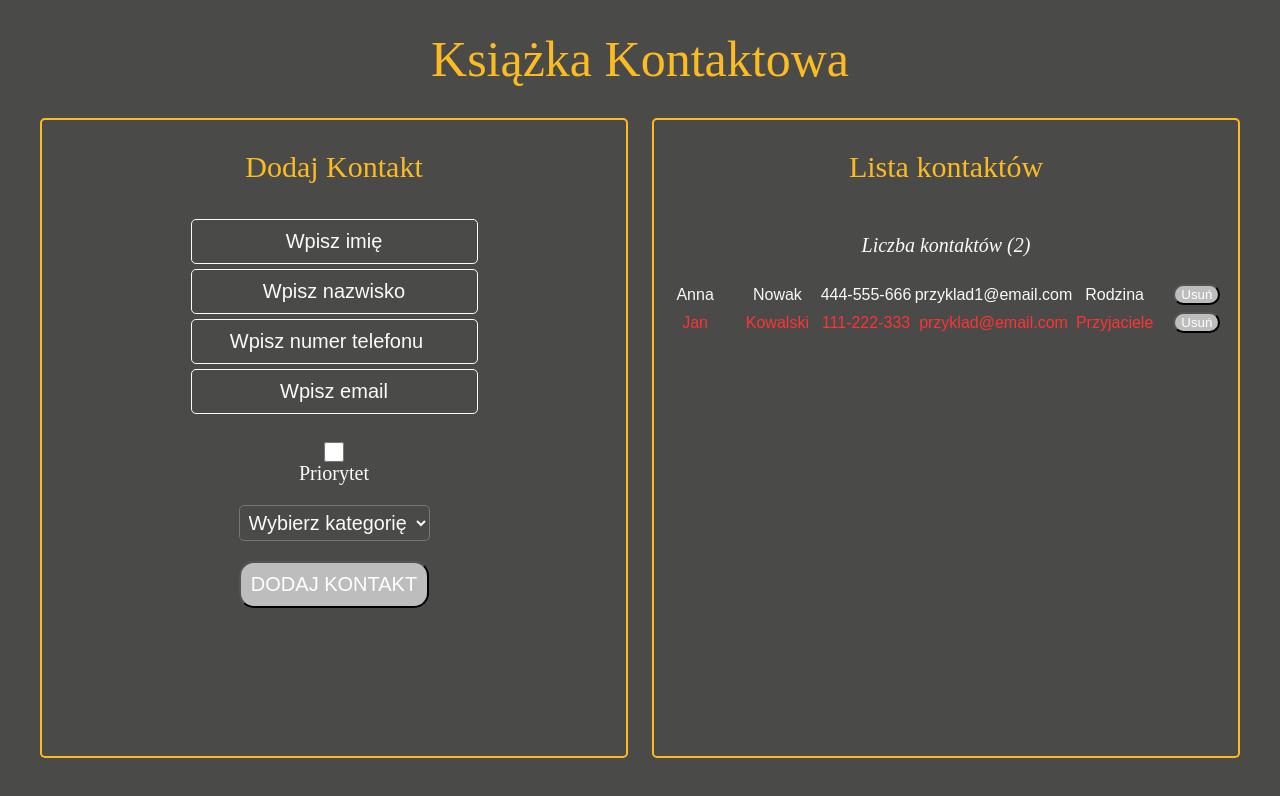
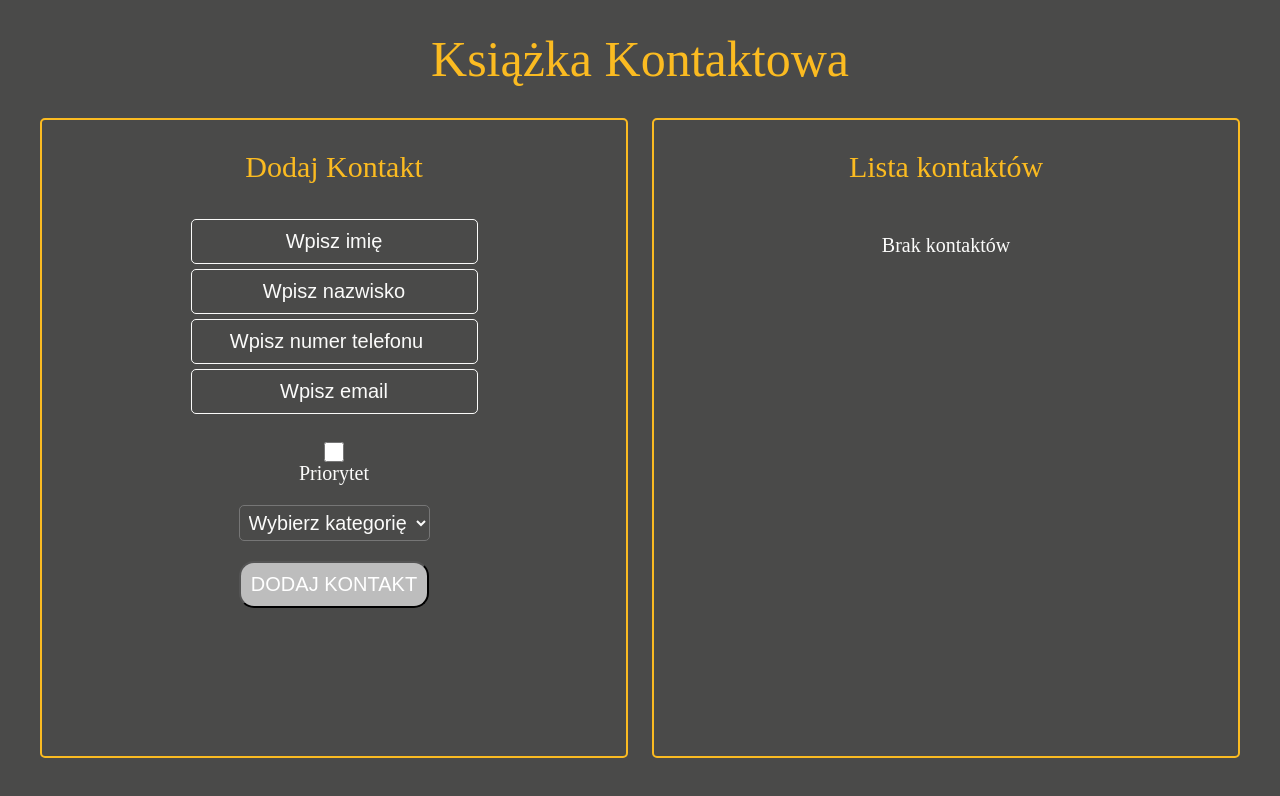
Before and after one commit to mstankiewicz1/ContactBook, a React app: page / in a window 1280 px wide. Shown: the top 796 px of the page. Built offline with nearby package versions, Linux system fonts and the light colour scheme; a web font is replaced by a local one.

Commit message:
Poprawki 08.09.19r godz 21:52

```diff
--- a/css/style.css
+++ b/css/style.css
@@ -100,7 +100,7 @@ h1 {
         text-transform: uppercase;
         margin: 20px;
         font-size: 50px;
-        border-radius: 15x;
+        border-radius: 15px;
     }
 }
 
--- a/js/App.jsx
+++ b/js/App.jsx
@@ -5,29 +5,10 @@ import AddContact from './AddContact.jsx';
 
 class App extends React.Component {
 
-    counter = 2;
+    counter = 0;
 
     state = {
-        contacts: [
-                    {
-                        id: 0,
-                        name: 'Jan',
-                        surname: 'Kowalski',
-                        phone: '111-222-333',
-                        email: 'przyklad@email.com',
-                        category: 'Przyjaciele',
-                        important: true,
-                    },
-                    {
-                        id: 1,
-                        name: 'Anna',
-                        surname: 'Nowak',
-                        phone: '444-555-666',
-                        email: 'przyklad1@email.com',
-                        category: 'Rodzina',
-                        important: false,
-                    }
-                ]
+        contacts: []
             };
 
 
```
Also changed, not shown: js/out.js.
